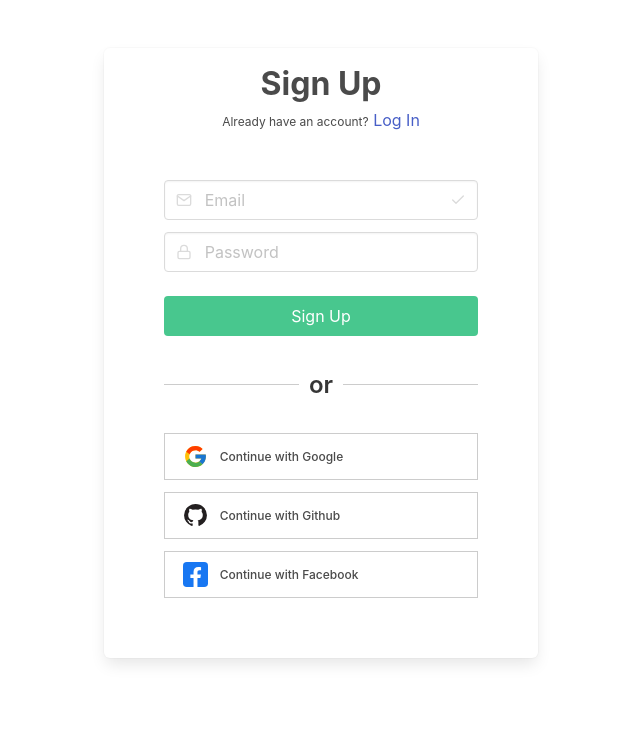
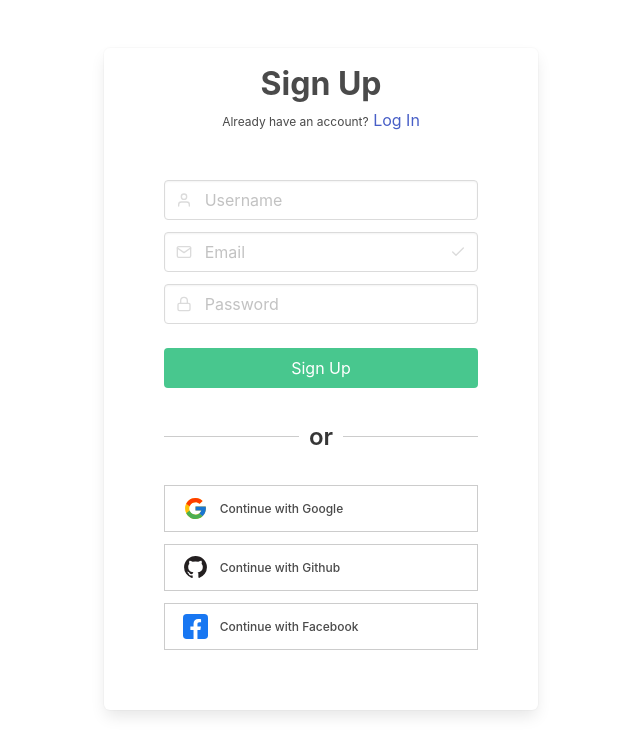
Before and after one commit to kalom60/Go-Task-Manager, a React (Vite) app in the folder client/: page /signup in a window 1280 px wide. Shown: the top 754 px of the page, without its empty margins (319-959 px from the left). Built offline with nearby package versions, Linux system fonts and the light colour scheme.

Commit message:
username added for user

```diff
--- a/client/src/components/Auth/SignUp.tsx
+++ b/client/src/components/Auth/SignUp.tsx
@@ -1,4 +1,4 @@
-import { Mail, Lock, Check } from "react-feather";
+import { Mail, Lock, Check, User } from "react-feather";
 import { NavLink, useNavigate } from "react-router-dom";
 import Google from "../../assets/google.svg";
 import Github from "../../assets/github.svg";
@@ -13,11 +13,13 @@ const oAuths = [
 ];
 
 interface State {
+  username: string;
   email: string;
   password: string;
 }
 
 const initialState: State = {
+  username: "",
   email: "",
   password: "",
 };
@@ -73,6 +75,25 @@ const SignUp = () => {
         </div>
         <form className="container m-auto" onSubmit={handleSubmit}>
           <div className="fields mx-6">
+            <div className="field">
+              <p className="control has-icons-left has-icons-right">
+                <input
+                  className="input"
+                  type="text"
+                  placeholder="Username"
+                  name="username"
+                  value={user.username}
+                  onChange={handleChange}
+                  required
+                />
+                <span className="icon is-small is-left">
+                  <User size={16} />
+                </span>
+                {/* <span className="icon is-small is-right">
+                  <Check size={16} />
+                </span> */}
+              </p>
+            </div>
             <div className="field">
               <p className="control has-icons-left has-icons-right">
                 <input
```
Also changed, not shown: 1 other file (tests, documents, lock files or other folders).
